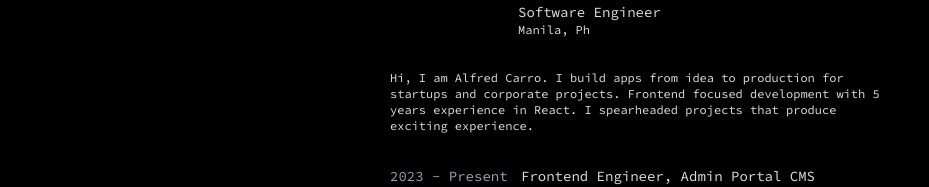
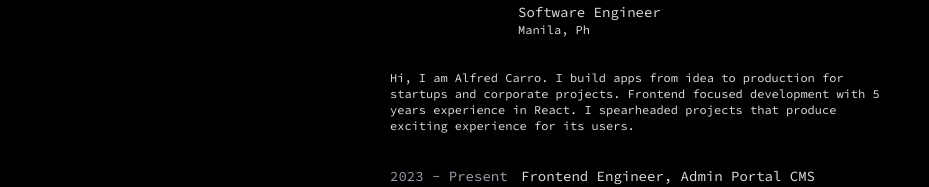
Before and after one commit to CarroAlfred/-portfolio, a React (Vite) app: page / in a window 1280 px wide. Shown: the part 181-368 px from the top of the page, without its empty margins (0-929 px from the left). Built offline with nearby package versions, Linux system fonts and the light colour scheme.

Commit message:
typing change

```diff
--- a/src/App.tsx
+++ b/src/App.tsx
@@ -31,7 +31,7 @@ function App() {
             Hi, I am Alfred Carro. I build apps from idea to production for
             startups and corporate projects. Frontend focused development with 5
             years experience in React. I spearheaded projects that produce
-            exciting experience.
+            exciting experience for its users.
           </div>
         </div>
 
```
Also changed, not shown: 2 other files (tests, documents, lock files or other folders).
